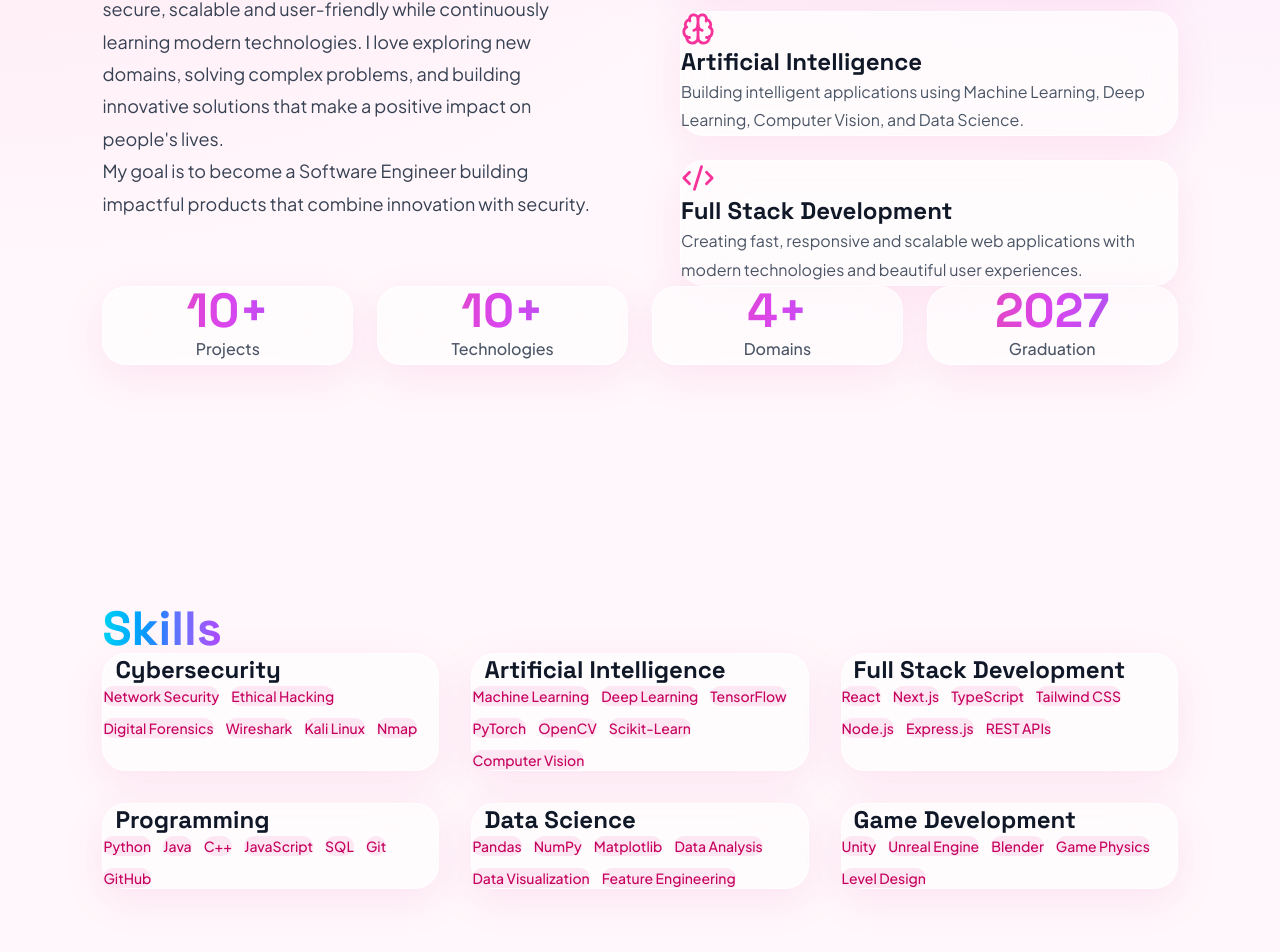
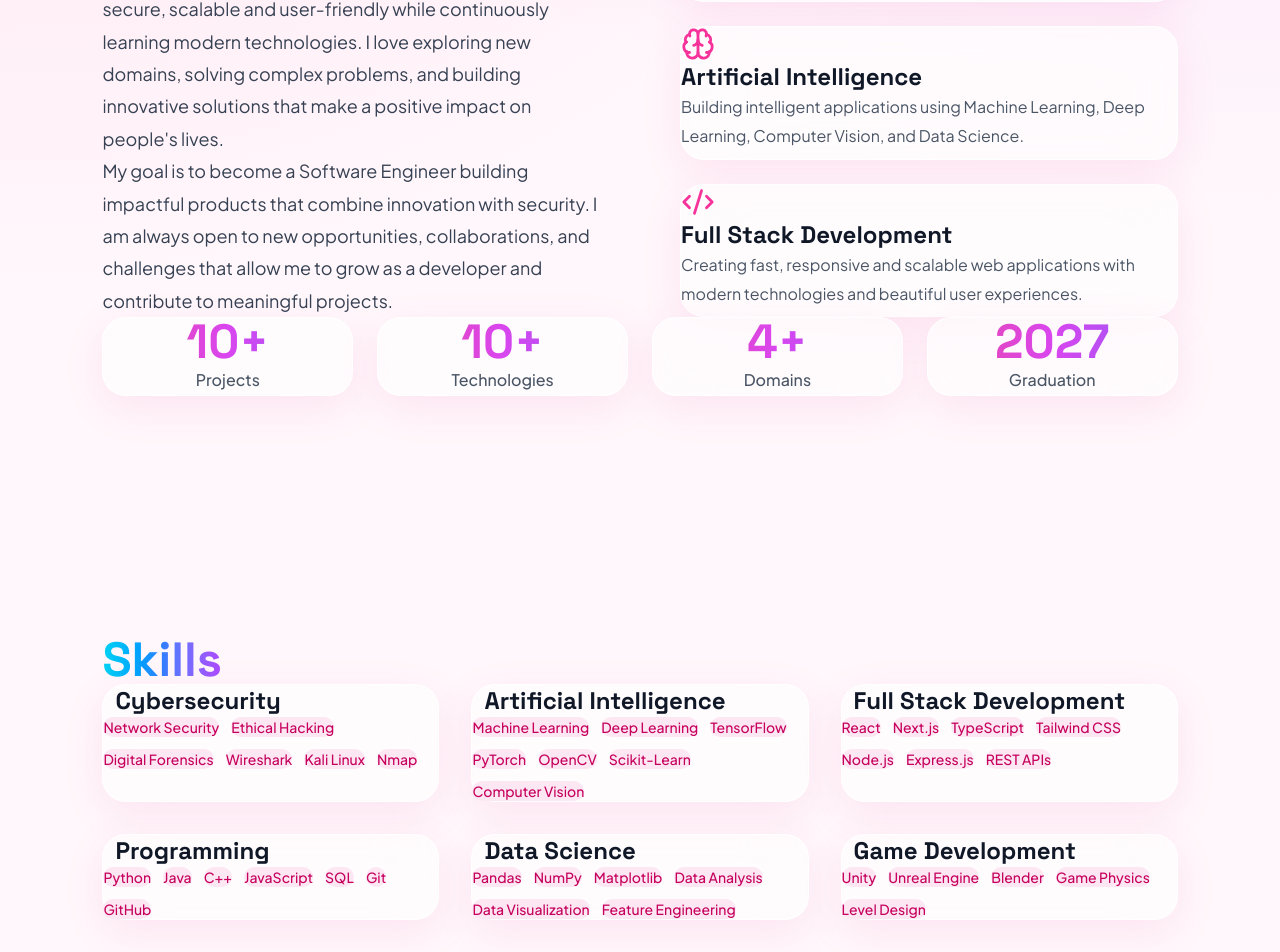
Before and after one commit to gnapiika/portfolio, a Next.js app: page / in a window 1280 px wide. Shown: the part 1272-2224 px from the top of the page. Built offline with nearby package versions, Linux system fonts and the light colour scheme.

Commit message:
Update About.tsx

```diff
--- a/components/sections/About.tsx
+++ b/components/sections/About.tsx
@@ -81,7 +81,7 @@ export default function About() {
 
             <p className="text-lg leading-9 text-gray-700">
               My goal is to become a Software Engineer building impactful
-              products that combine innovation with security.
+              products that combine innovation with security. I am always open to new opportunities, collaborations, and challenges that allow me to grow as a developer and contribute to meaningful projects.
             </p>
 
           </div>
```
